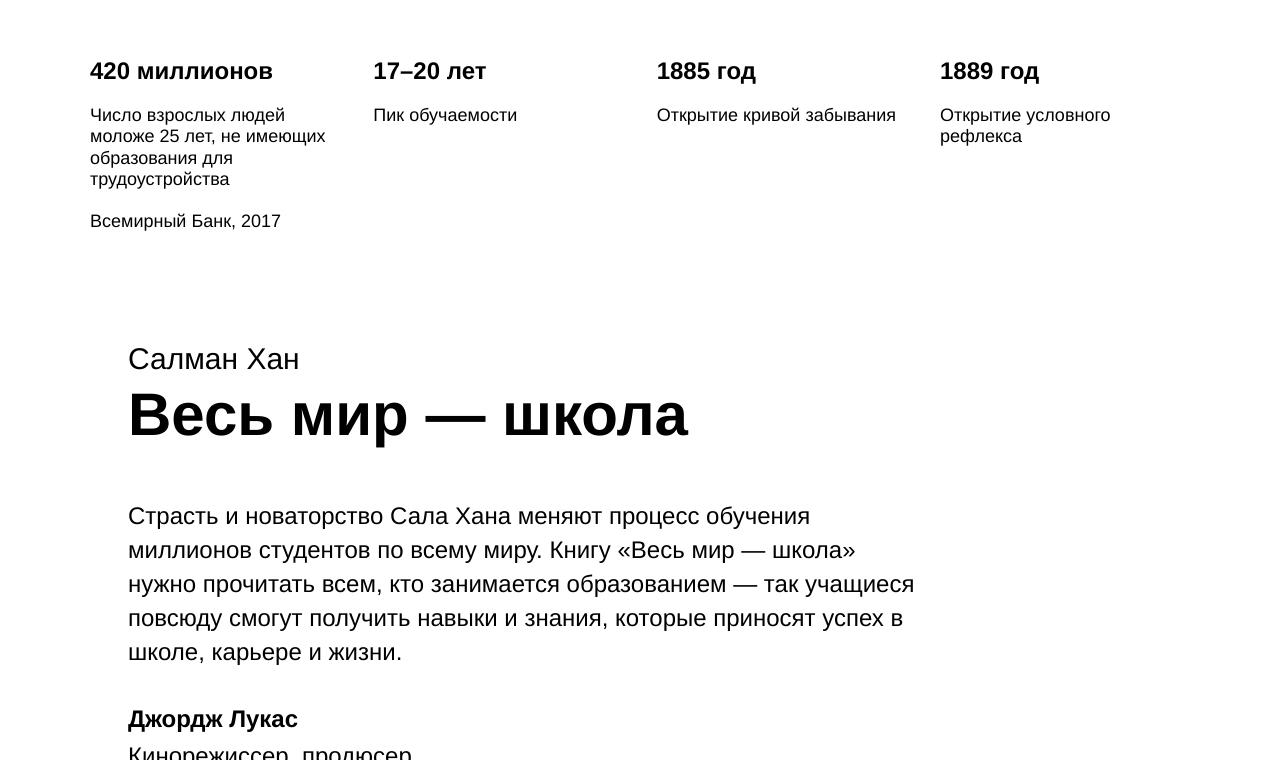
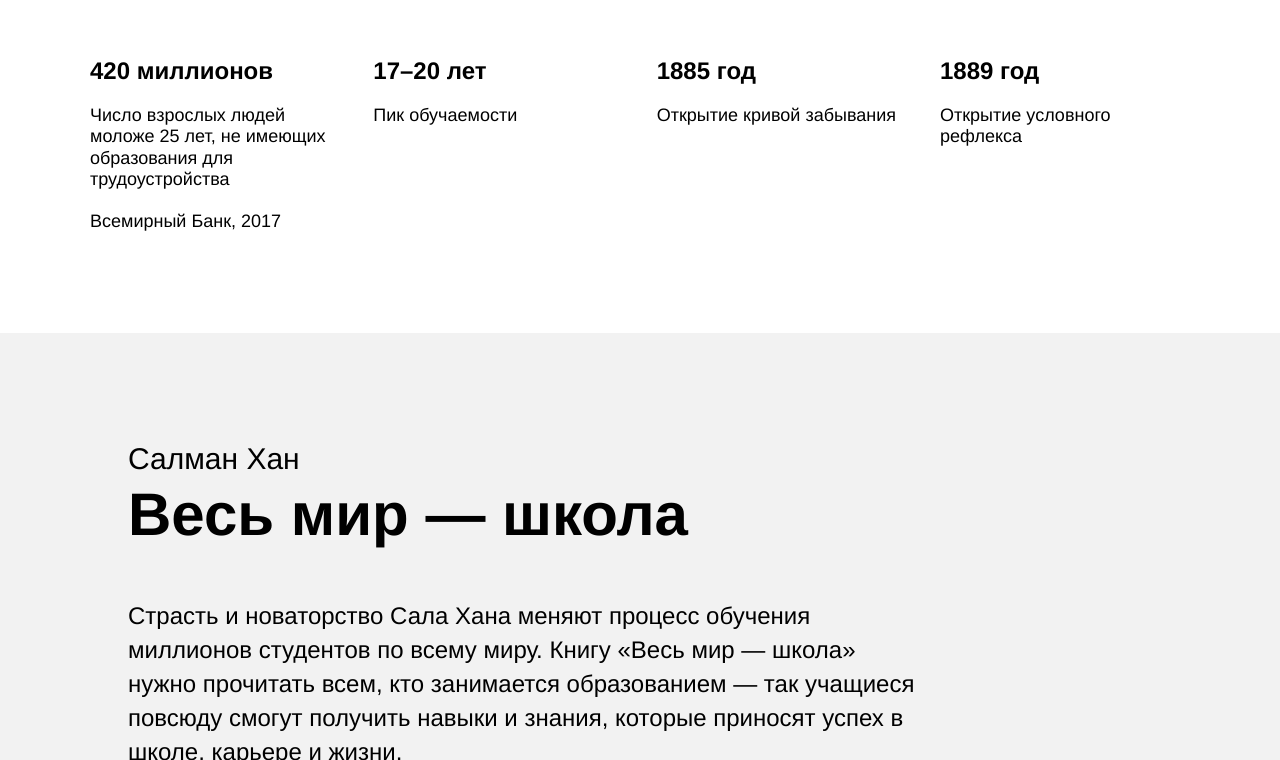
Before and after one commit to SandraVLP/how-to-learn, a plain HTML site: page index.html in a window 1280 px wide. Shown: the part 4605-5365 px from the top of the page. Drawn offline with Linux system fonts and the light colour scheme.

Commit message:
ver 2603-1

```diff
--- a/blocks/khan/__container/khan__container.css
+++ b/blocks/khan/__container/khan__container.css
@@ -1,5 +1,7 @@
 .khan__container {
-    margin: 105px auto 0 auto;
+    width: 80%;
+    padding: 105px 0 0 0;
+    margin: 0 auto;
     display: flex;
     flex-direction: column;
 
--- a/blocks/khan/khan.css
+++ b/blocks/khan/khan.css
@@ -1,5 +1,6 @@
 .khan {
-    width: 80%;
+    background-color: #f2f2f2;
+    width: 100%;
     margin-left: auto;
     margin-right: auto;
 }
--- a/blocks/oakley/oakley.css
+++ b/blocks/oakley/oakley.css
@@ -1,4 +1,5 @@
 .oakley {
+    background-color: #f2f2f2;
     padding-top: 160px;
     margin-left: auto;
     margin-right: auto;
```
